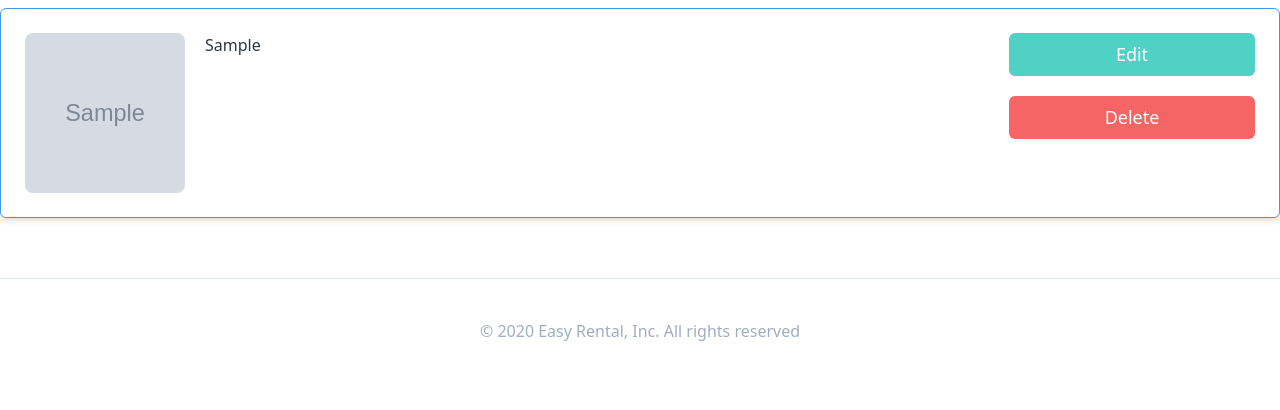
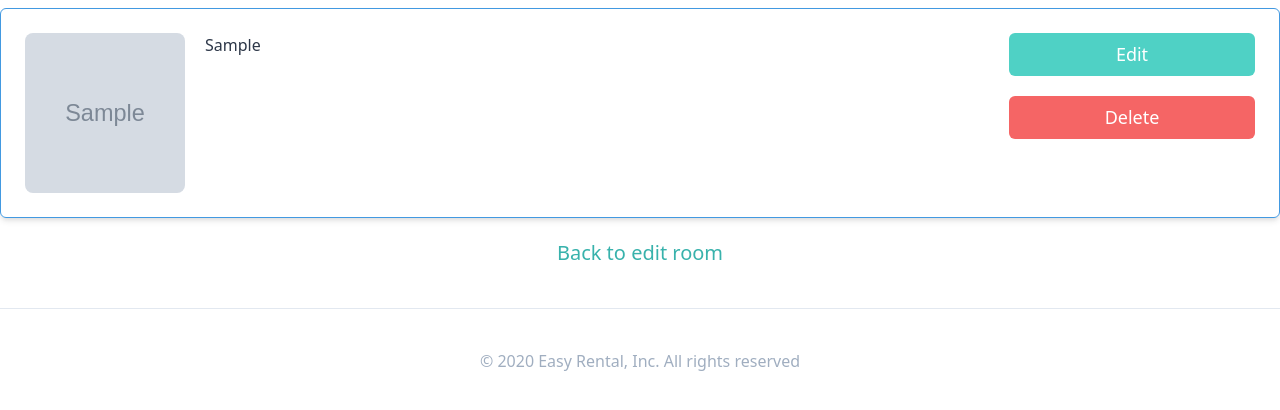
Before and after one commit to VaibhavSethia07/Easy-Rental, a Django app: page /rooms/1/photos/ in a window 1280 px wide. Shown: the part 72-482 px from the top of the page. Run offline with Django 3.2, Linux system fonts and the light colour scheme; a user stored in the database is signed in; tables that the repository leaves empty hold one stand-in row (values such as "Sample post"); grey boxes marked "Sample" are stand-in pictures; style sheets or scripts are compiled from the project's sources; some libraries are stand-ins or nearby versions.

```diff
--- a/rooms/templates/rooms/room_photos.html
+++ b/rooms/templates/rooms/room_photos.html
@@ -19,11 +19,15 @@
                     <span class="ml-5 text-md">{{photo.caption}}</span>
                 </div>
                 <div class="flex flex-col w-1/5">
-                    <a href="#" class="text-center w-full bg-teal-400 rounded-md py-2 mb-5 font-medium text-lg text-white">Edit</a>
+                    <a href="{% url 'rooms:edit_photo' room.pk photo.pk %}" class="text-center w-full bg-teal-400 rounded-md py-2 mb-5 font-medium text-lg text-white">Edit</a>
                     <a href="{% url 'rooms:delete_photo' room.pk photo.pk %}" class="text-center w-full bg-red-500 rounded-md py-2 font-medium text-lg text-white">Delete</a>
                 </div>
             </div>
         {% endfor %}
 
+        <div class="flex justify-center">
+            <a href="{% url 'rooms:edit' room.pk %}" class="text-teal-500 font-medium text-xl">Back to edit room</a>
+        </div>
+
     </div>
 {% endblock content %}
--- a/rooms/urls.py
+++ b/rooms/urls.py
@@ -8,4 +8,5 @@ urlpatterns = [
     path("<int:pk>/edit/", views.EditRoomView.as_view(), name="edit"),
     path("<int:pk>/photos/", views.RoomPhotosView.as_view(), name="photos"),
     path("<int:room_pk>/photos/<int:photo_pk>/delete/", views.delete_photo, name="delete_photo"),
+    path("<int:room_pk>/photos/<int:photo_pk>/edit/", views.EditPhotoView.as_view(), name="edit_photo"),
     path("search/", views.SearchView.as_view(), name="search")]
--- a/rooms/views.py
+++ b/rooms/views.py
@@ -5,6 +5,7 @@ from django.core.paginator import Paginator
 from django.contrib.auth.decorators import login_required
 from django.contrib.messages.views import SuccessMessageMixin
 from django.contrib import messages
+from django.urls import reverse_lazy
 from users import mixins as user_mixins
 from django_countries import countries
 from . import models, forms
@@ -155,6 +156,18 @@ def delete_photo(request, room_pk, photo_pk):
     except models.Room.DoesNotExist:
         raise redirect(reverse("core:home"))
 
+class EditPhotoView(user_mixins.LoggedInOnlyView,SuccessMessageMixin, UpdateView):
+
+    model = models.Photo
+    template_name = "rooms/photo_edit.html"
+    pk_url_kwarg = "photo_pk"
+    success_message = "Photo updated"
+    fields = {"caption",}
+
+    def get_success_url(self):
+        room_pk = self.kwargs.get("room_pk")
+
+        return reverse("rooms:photos", kwargs={"pk":room_pk})
 
 
 
```
Also changed, not shown: rooms/templates/rooms/photo_edit.html (added, +17 -0 lines).
